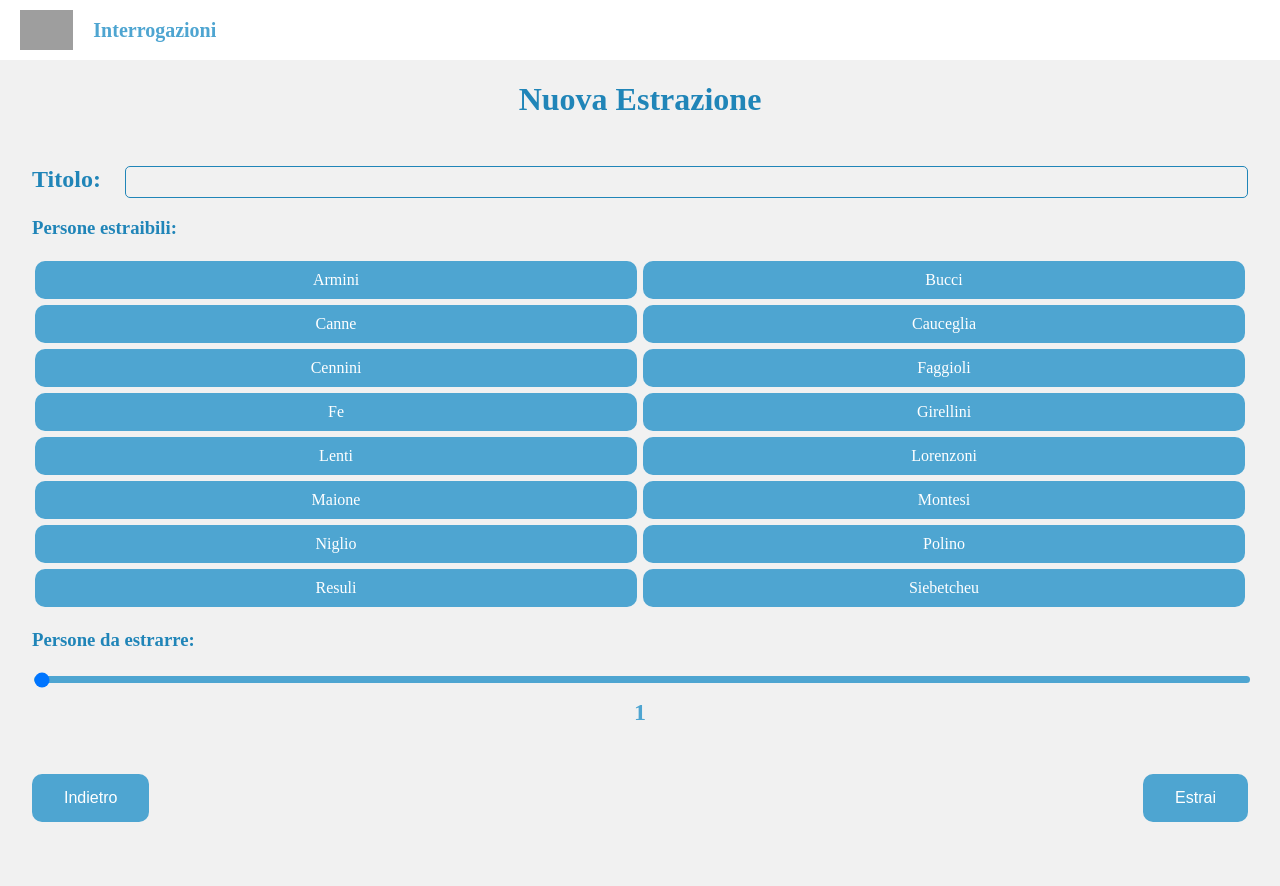
After one commit to Mactywd/domanitiinterrogo, a Django app: page /estrazione/nuova in a window 1280 px wide. The commit adds this page. Run offline with Django 4.2, Linux system fonts and the light colour scheme; grey boxes are pictures that could not be loaded.

Commit message:
added estrazione creation

```diff
--- a/domanitiinterrogo/urls.py
+++ b/domanitiinterrogo/urls.py
@@ -22,8 +22,8 @@ from . import views
 
 urlpatterns = [
     path('admin/', admin.site.urls),
-    path('interrogazioni/', include('interrogazioni.urls')),
+    path('interrogazioni/', include('interrogazioni.urls'), name="interrogazioni"),
     path('', views.index, name='index'),
-    path('estrazione/', include('estrazione.urls')),
+    path('estrazione/', include('estrazione.urls'), name="estrazioni"),
     path('manage', views.manage, name="manage")
 ]
--- a/domanitiinterrogo/views.py
+++ b/domanitiinterrogo/views.py
@@ -1,9 +1,10 @@
 from django.shortcuts import render
-
+from django.shortcuts import redirect
 
 # Create your views here.
 def index(request):
-    return render(request, 'domanitiinterrogo/index.html')
+    return redirect('/interrogazioni/')
+    # return render(request, 'domanitiinterrogo/index.html')
 
 def manage(request):
     return render(request, 'domanitiinterrogo/manage.html')
--- /dev/null
+++ b/estrazione/templates/estrazione/nuova.html
@@ -0,0 +1,238 @@
+<!DOCTYPE html>
+<html lang="en">
+	<head>
+		<meta charset="UTF-8" />
+		<meta name="viewport" content="width=device-width, initial-scale=1.0" />
+		<title>Estrazione</title>
+		<style>
+			/* NAVBAR */
+			body {
+				margin: 0;
+				padding: 0;
+				background-color: #f1f1f1;
+			}
+
+			nav {
+				background-color: #fff;
+				height: 60px;
+				display: flex;
+				justify-content: flex-start;
+				align-items: center;
+			}
+			nav a {
+				text-decoration: none;
+				color: #4ea5d1;
+				font-weight: bold;
+				font-size: 20px;
+				margin-left: 20px;
+			}
+
+			img {
+				height: 40px;
+				margin-left: 20px;
+			}
+
+			/* MAIN */
+			h1 {
+				text-align: center;
+				color: #2085b8;
+			}
+
+			main {
+				margin: 0 2em;
+			}
+			h3 {
+				color: #2085b8;
+			}
+
+			/* titolo */
+			.title {
+				display: flex;
+				margin-top: 3em;
+			}
+			.title h3 {
+				margin: 0;
+				margin-right: 1em;
+				font-size: 1.5em;
+			}
+			.title input {
+				font-size: 1.5em;
+				width: 100%;
+				color: #2085b8;
+				background-color: inherit;
+				border: 1px solid #2085b8;
+				border-radius: 5px;
+			}
+
+			/* persone estraibili */
+			.lista-estraibili ul {
+				list-style-type: none;
+				display: grid;
+				padding: 0;
+				grid-template-columns: repeat(auto-fit, minmax(calc(100% / 2), 1fr));
+			}
+			.lista-estraibili li {
+				margin-bottom: 0.5em;
+				padding: 10px;
+				margin: 3px;
+				text-align: center;
+				border-radius: 10px;
+				color: white;
+				user-select: none;
+			}
+
+			.selected {
+				background-color: #4ea5d1;
+			}
+			.unselected {
+				background-color: #4a6877;
+			}
+
+			/* Numero estratti */
+			.quantita input {
+				width: 100%;
+				appearance: none;
+				background-color: #4ea5d1;
+				height: 7px;
+				border-radius: 10px;
+			}
+			.quantita p {
+				text-align: center;
+				margin: 0;
+				margin-top: 0.5em;
+				font-size: 1.5em;
+				font-weight: bold;
+				color: #4ea5d1;
+			}
+
+			/* Bottoni */
+			.buttons {
+				display: flex;
+				justify-content: space-between;
+				margin-top: 3em;
+				margin-bottom: 4em;
+			}
+			.buttons button {
+				background-color: #4ea5d1;
+				color: white;
+				border: none;
+				padding: 15px 32px;
+				text-align: center;
+				text-decoration: none;
+				display: inline-block;
+				font-size: 16px;
+				cursor: pointer;
+				border-radius: 10px;
+			}
+			.buttons button:active {
+				background-color: #35708d;
+			}
+		</style>
+	</head>
+	<body>
+		<nav>
+			<img src="https://i.imgur.com/GOYwxYO.png" alt="logo" />
+			<!-- <a href="."><img src="https://i.imgur.com/lJKFrz5.png" alt="Interrogazioni"></a> -->
+			<a href=".">Interrogazioni</a>
+		</nav>
+
+		<h1>Nuova Estrazione</h1>
+
+		<main>
+			<div class="title">
+				<h3>Titolo:</h3>
+				<input type="text" name="titolo" id="titolo" />
+			</div>
+			<div class="lista-estraibili">
+				<h3>Persone estraibili:</h3>
+				<ul>
+					<!-- "Armini", "Bucci", "Canne", "Cauceglia", "Cennini", "Faggioli", "Fe", "Girellini", "Lenti", "Lorenzoni", "Maione", "Montesi", "Niglio", "Polino", "Resuli", "Siebetcheu" -->
+					<li class="selected">Armini</li>
+					<li class="selected">Bucci</li>
+					<li class="selected">Canne</li>
+					<li class="selected">Cauceglia</li>
+					<li class="selected">Cennini</li>
+					<li class="selected">Faggioli</li>
+					<li class="selected">Fe</li>
+					<li class="selected">Girellini</li>
+					<li class="selected">Lenti</li>
+					<li class="selected">Lorenzoni</li>
+					<li class="selected">Maione</li>
+					<li class="selected">Montesi</li>
+					<li class="selected">Niglio</li>
+					<li class="selected">Polino</li>
+					<li class="selected">Resuli</li>
+					<li class="selected">Siebetcheu</li>
+				</ul>
+			</div>
+			<div class="quantita">
+				<h3>Persone da estrarre:</h3>
+				<input
+					type="range"
+					id="slider"
+					min="1"
+					max="16"
+					value="1"
+					oninput="rangeValue.innerText = this.value"
+				/>
+				<p id="rangeValue">1</p>
+			</div>
+
+			<div class="buttons">
+				<button id="back">Indietro</button>
+				<button id="estrai">Estrai</button>
+			</div>
+		</main>
+
+		<script
+			src="https://code.jquery.com/jquery-3.6.0.min.js"
+			integrity="sha256-/xUj+3OJU5yExlq6GSYGSHk7tPXikynS7ogEvDej/m4="
+			crossorigin="anonymous"
+		></script>
+		<script>
+			$(document).ready(function() {
+			    $("li").on("click", function() {
+			        if ($(this).hasClass("selected")) {
+			            $(this).removeClass("selected")
+			            $(this).addClass("unselected")
+			        } else {
+			            $(this).removeClass("unselected")
+			            $(this).addClass("selected")
+			        }
+			    })
+
+
+			    $("#back").on("click", function() {
+			        window.history.back()
+			    })
+
+			    $("#estrai").on("click", function() {
+			        title = $("#titolo").val()
+
+			        selected_elements = $('.selected')
+			        selected_names = []
+			        for (i = 0; i < selected_elements.length; i++) {
+			            selected_names.push(selected_elements[i].innerHTML)
+			        }
+
+			        quantita = $("#slider").val()
+
+                    console.log(title, selected_names, quantita)
+
+			        $.ajax({
+			            url: "/estrazione/creanuova",
+			            type: "POST",
+			            data: {
+			                "title": title,
+			                "selected_names": selected_names,
+			                "quantita": quantita
+			            },
+			            success: function(data) {
+			                console.log(data)
+			            }
+			        })
+                })
+			})
+		</script>
+	</body>
+</html>
--- a/estrazione/urls.py
+++ b/estrazione/urls.py
@@ -3,4 +3,5 @@ from . import views
 
 urlpatterns = [
     path('', views.index, name='index'),
+    path('nuova', views.nuova, name='nuova'),
 ]
--- a/estrazione/views.py
+++ b/estrazione/views.py
@@ -1,6 +1,22 @@
 from django.shortcuts import render
 from firebase_admin import db
 
+
+def get_from_db(to_get):
+    '''
+    possible to_get: estrazioni, estrazioni/<index>
+    '''
+
+    ref = db.reference("/" + to_get)
+    return ref.get()
+
 # Create your views here.
 def index(request):
+    estrazioni = get_from_db("estrazioni")
+    #TODO
+
     return render(request, 'estrazione/index.html')
+
+
+def nuova(request):
+    return render(request, 'estrazione/nuova.html')
--- a/interrogazioni/views.py
+++ b/interrogazioni/views.py
@@ -5,7 +5,7 @@ from firebase_admin import db
 
 ####### UTILITY FUNCTIONS #######
 
-def RESET_EVERYTHING():
+def RESET_EVERYTHING(): #### DO NOT USE AS-IS
     '''
     usually just added  to the 'index' function when needed.
     temporary function, not supposed to be used indefinitely
```
Also changed, not shown: estrazione/templates/estrazione/index.html (+33 -2 lines).
